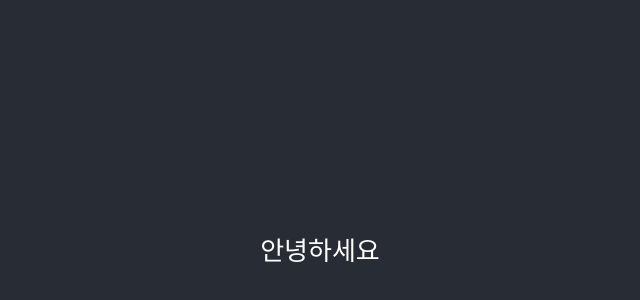
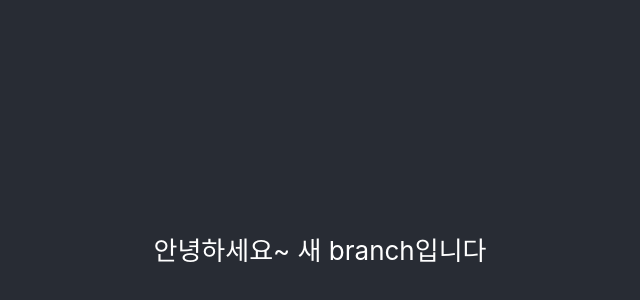
Before and after one commit to JeongIn37/SightBySight, a React (Create React App) app: page / in a window 1280 px wide. Shown: the part 152-452 px from the top of the page, without its empty margins (320-960 px from the left). Built offline with nearby package versions, Linux system fonts and the light colour scheme.

Commit message:
test github

```diff
--- a/src/App.js
+++ b/src/App.js
@@ -6,7 +6,7 @@ function App() {
     <div className="App">
       <header className="App-header">
         <p>
-          안녕하세요
+          안녕하세요~ 새 branch입니다
         </p>
 
       </header>
```
